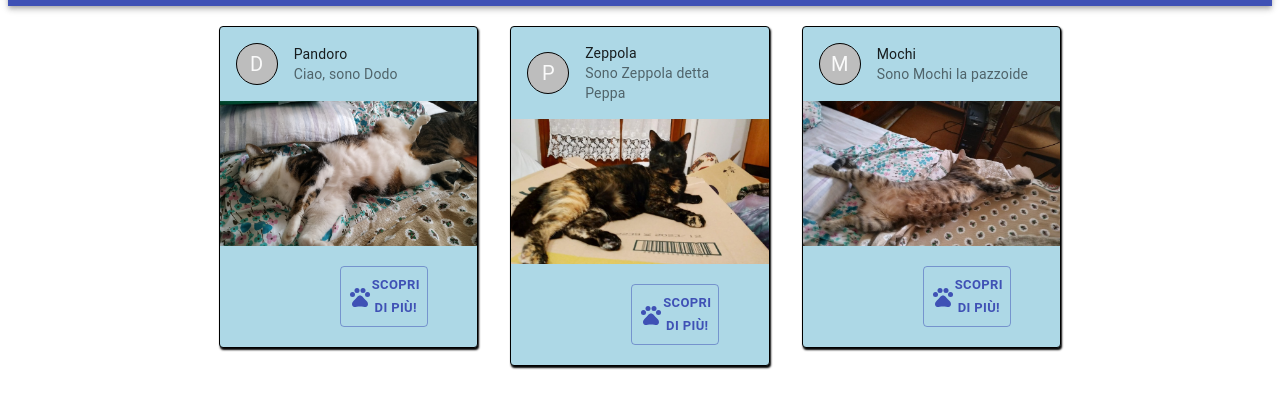
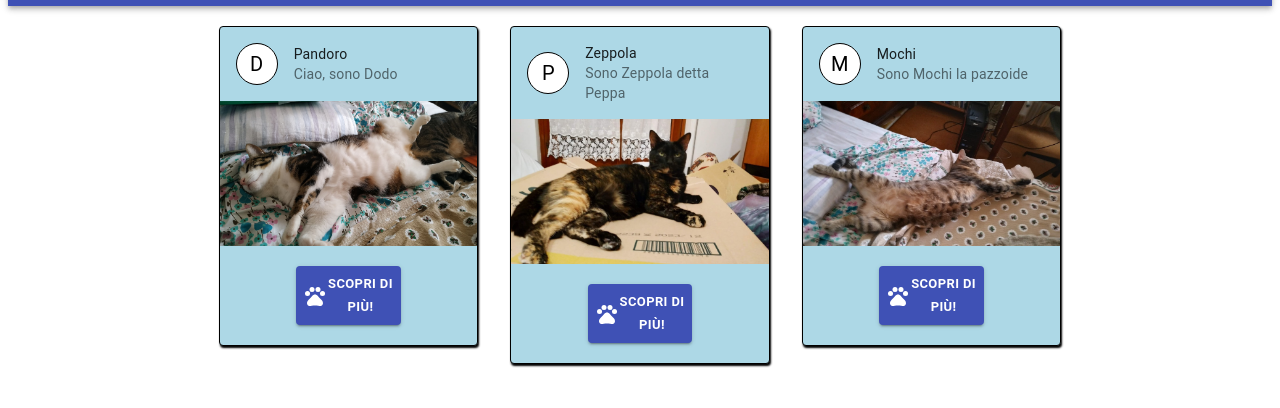
Before and after one commit to ThomasNGit/Gatsby-Material-Cards, a Gatsby site: page / in a window 1280 px wide. Shown: the part 66-474 px from the top of the page. Built offline with nearby package versions, Linux system fonts and the light colour scheme; Gatsby itself is replaced by a stand-in of ours.

Commit message:
Fixed the button style

```diff
--- a/src/components/petCard.js
+++ b/src/components/petCard.js
@@ -1,4 +1,4 @@
-import { Avatar, CardContent, CardHeader, CardMedia, Typography, Button, Collapse } from '@material-ui/core';
+import { Avatar, CardContent, CardHeader, CardMedia, Typography, Button, Collapse, Container } from '@material-ui/core';
 import Card from '@material-ui/core/Card';
 import { makeStyles } from '@material-ui/core/styles';
 import PetsIcon from '@material-ui/icons/Pets';
@@ -8,8 +8,9 @@ import React from 'react';
 
 const useStyles = makeStyles({
     avatar: {
-        backgroundColor: "red"[500],
-        border: '1px solid black'
+        backgroundColor: "white",
+        border: '1px solid black',
+        color: 'black'
     },
     media: {
         height: 0,
@@ -29,9 +30,10 @@ const useStyles = makeStyles({
     },
     buttonStyle: {
         padding: '7px',
-        margin: '20px 120px',
+        margin: '20px',
         textAlign: "center",
-        fontWeight: "bold"
+        fontWeight: "bold",
+        width: '50%',
     }
 });
 
@@ -61,11 +63,12 @@ export default function PetCard(props) {
                 image={props.path}
                 title= {props.name}
             />
-
-            <Button className={classes.buttonStyle} onClick={handleShowClick} size="small" color="primary" variant="outlined">
-                <PetsIcon />
-                Scopri di più!
-            </Button>
+            <Container style={{textAlign: 'center'}}>
+                <Button className={classes.buttonStyle} onClick={handleShowClick} size="small" color="primary" variant="contained">
+                    <PetsIcon />
+                    Scopri di più!
+                </Button>
+            </Container>
 
             <Collapse in={show} timeout="auto" unmountOnExit>
                 <CardContent>
```
